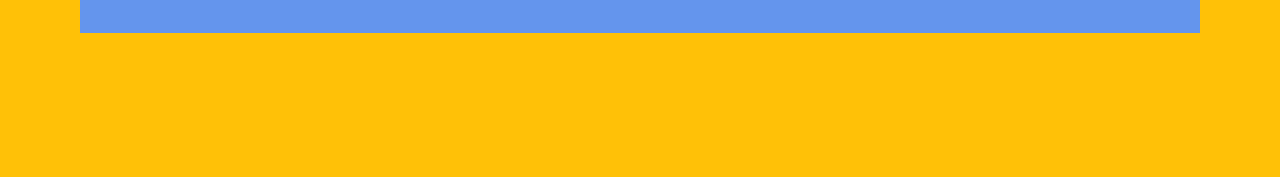
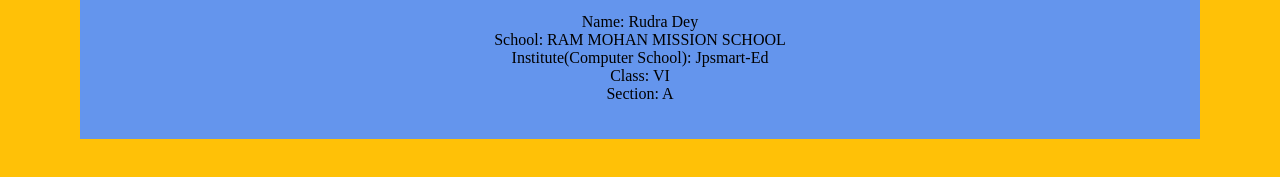
Before and after one commit to jpsmarted/rudradey, a plain HTML site: page index.html in a window 1280 px wide. Shown: the part 441-618 px from the top of the page. Drawn offline with Linux system fonts and the light colour scheme.

Commit message:
Update index.html

```diff
--- a/index.html
+++ b/index.html
@@ -32,5 +32,10 @@
         for being our mentor and light. Without you all, we would have been
         lost. Thank you all teachers for guiding us, inspiring us, and making us
         what we are today. Wish you all teachers a HAPPY TEACHER'S DAY!</p>
+      <p>Name: Rudra Dey<br>
+        School: RAM MOHAN MISSION SCHOOL<br>
+        Institute(Computer School): Jpsmart-Ed<br>
+        Class: VI<br>
+        Section: A</p>
       </body>
   </html>
```
